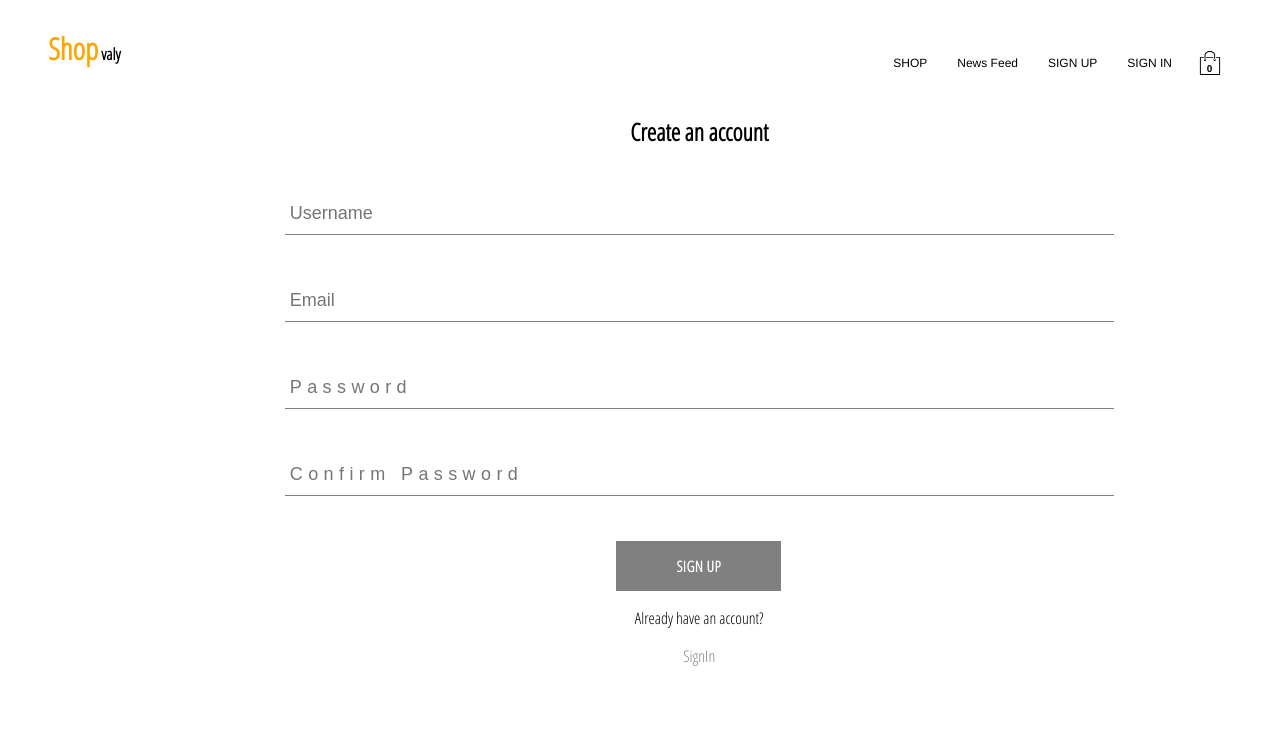
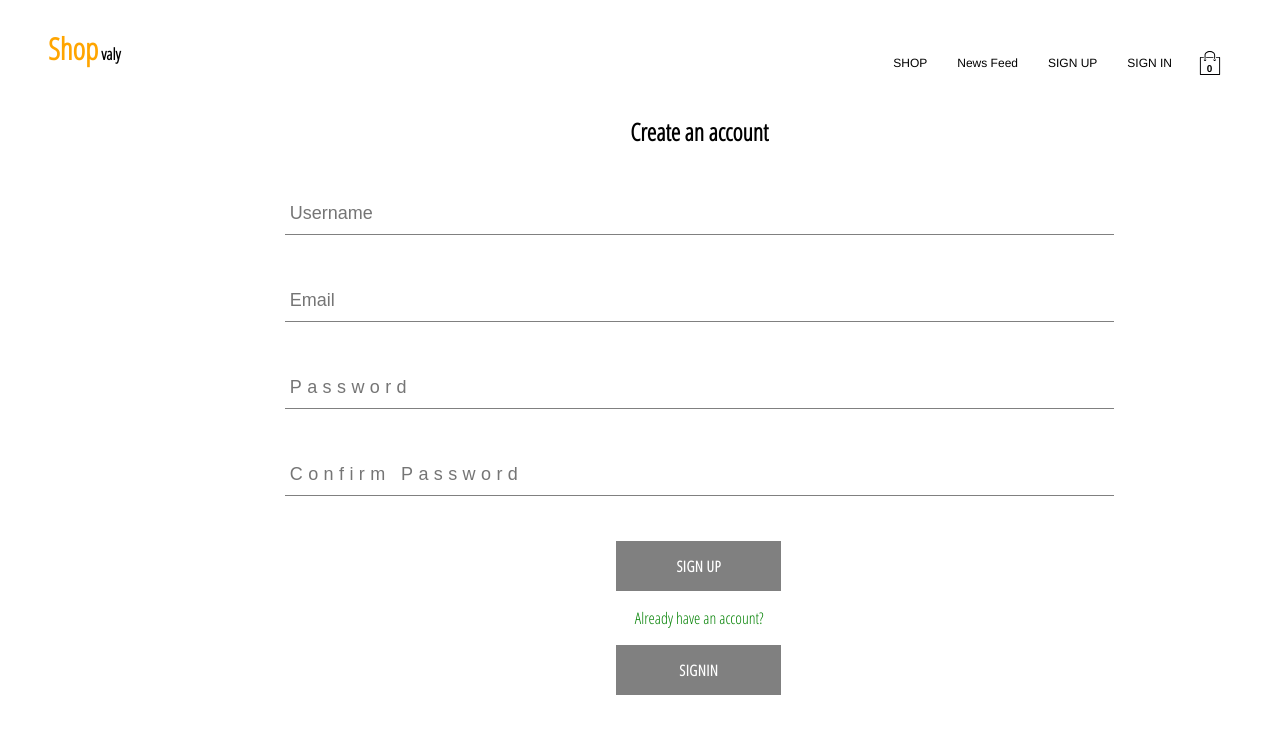
Before and after one commit to Sabbirdiu/shopvaly, a React (Create React App) app: page /signup in a window 1280 px wide. Shown: the top 734 px of the page. Built offline with nearby package versions, Linux system fonts and the light colour scheme; no server answers.

Commit message:
update the code

```diff
--- a/src/components/sign-up/SignUp.js
+++ b/src/components/sign-up/SignUp.js
@@ -92,9 +92,12 @@ class SignUp extends Component {
               Sign Up
             </CustomButton>
           </form>
-          <p>Already have an account?</p>
-          <Link to='signin' className='nav-link' style={{ color: 'gray' }}>
-            SignIn
+          <p style={{ color: 'green' }}>Already have an account?</p>
+          <Link to='signin' className='nav-link'>
+            <CustomButton type='submit' style={{ marginLeft: '40%' }}>
+              {' '}
+              SignIn{' '}
+            </CustomButton>
           </Link>
         </div>
       </div>
```
